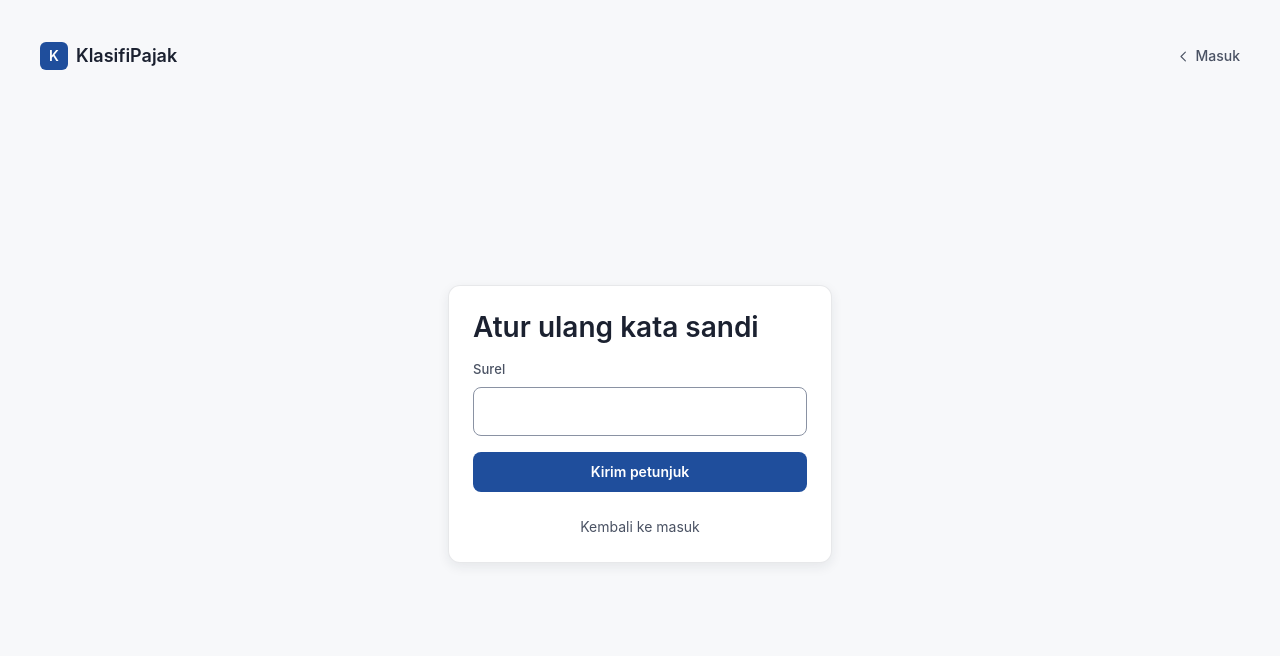
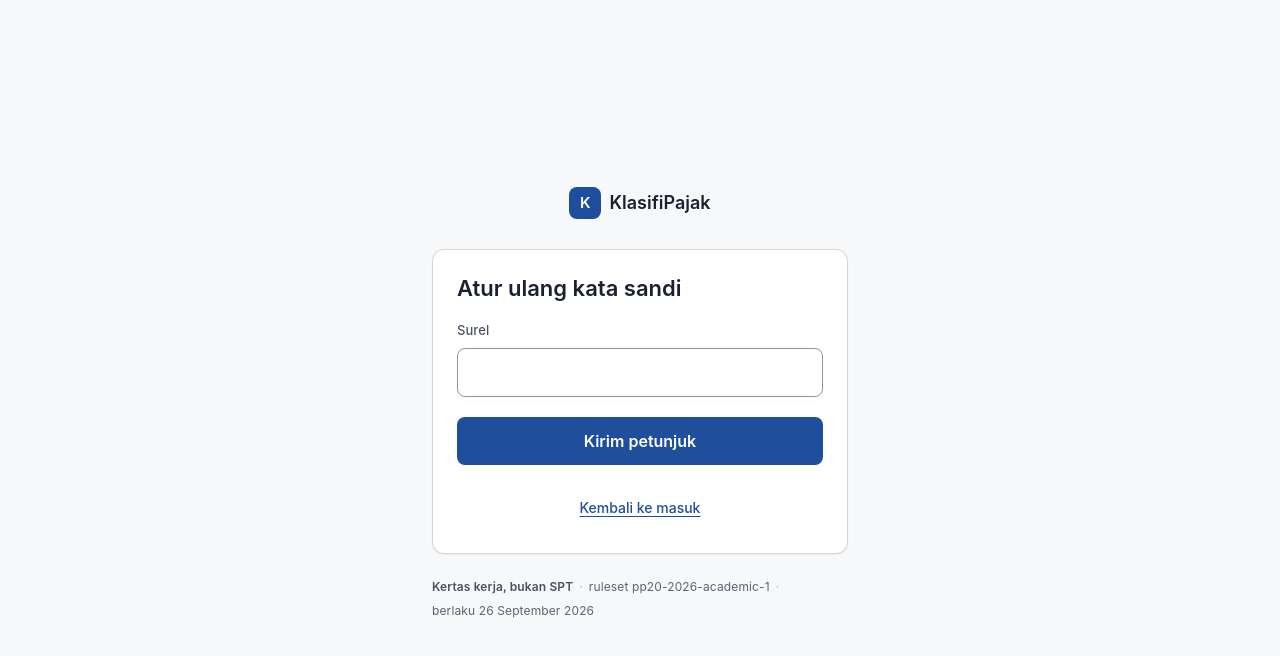
Before and after one commit to Leaqmin-raptorgate/ippl-KlasifiPajak, a Vue app in the folder frontend/: page /atur-ulang in a window 1280 px wide. Shown: the top 656 px of the page. Built offline with nearby package versions, Linux system fonts and the light colour scheme.

Commit message:
feat(frontend): restyle the password reset page to match sign-in
Same centred card and product mark as the sign-in page. Requests, token
confirmation, status and error messages and the workpaper note are kept
as they were.

Co-Authored-By: Claude Haiku 5.5 <noreply@anthropic.com>

```diff
--- a/frontend/src/pages/AturUlangPage.vue
+++ b/frontend/src/pages/AturUlangPage.vue
@@ -4,8 +4,8 @@ import { computed, ref } from "vue";
 import { useRoute } from "vue-router";
 import AppButton from "@/components/ui/AppButton.vue";
 import AppField from "@/components/ui/AppField.vue";
-import AppIcon from "@/components/ui/AppIcon.vue";
 import AppInput from "@/components/ui/AppInput.vue";
+import WorkpaperNote from "@/components/app/WorkpaperNote.vue";
 import { ApiFailure } from "@/lib/api";
 import { useSessionStore } from "@/stores/session";
 
@@ -49,20 +49,14 @@ async function kirim() {
 </script>
 
 <template>
-  <div class="page atur-ulang">
-    <header class="top">
-      <RouterLink to="/" class="brand">
+  <div class="atur-ulang">
+    <main class="stage">
+      <RouterLink to="/" class="brand" aria-label="KlasifiPajak, beranda">
         <span class="mark" aria-hidden="true">K</span>
         <span class="word">KlasifiPajak</span>
       </RouterLink>
-      <RouterLink to="/masuk" class="back">
-        <AppIcon name="chevronLeft" :size="15" :stroke-width="1.8" />
-        Masuk
-      </RouterLink>
-    </header>
 
-    <main class="stage">
-      <form class="card kp-materialize" @submit.prevent="kirim">
+      <form class="card" @submit.prevent="kirim">
         <h1 class="h1">{{ token ? "Kata sandi baru" : "Atur ulang kata sandi" }}</h1>
         <p v-if="pesan" class="pesan" role="status">{{ pesan }}</p>
         <p v-if="galat" class="galat" role="alert">{{ galat }}</p>
@@ -79,100 +73,94 @@ async function kirim() {
               required
             />
           </AppField>
-          <AppButton type="submit" variant="primary" block :disabled="sibuk">
+          <AppButton type="submit" variant="primary" size="lg" block :disabled="sibuk">
             {{ token ? "Simpan kata sandi" : "Kirim petunjuk" }}
           </AppButton>
         </template>
-        <AppButton v-else to="/masuk" variant="primary" block> Masuk sekarang </AppButton>
-        <RouterLink to="/masuk" class="kembali">Kembali ke masuk</RouterLink>
+        <AppButton v-else to="/masuk" variant="primary" size="lg" block> Masuk sekarang </AppButton>
+        <RouterLink to="/masuk" class="helper">Kembali ke masuk</RouterLink>
       </form>
+
+      <WorkpaperNote publik class="foot-note" />
     </main>
   </div>
 </template>
 
 <style scoped>
-.page {
+/* Tokens only. Same centred column as the sign-in page. */
+
+.atur-ulang {
   min-height: 100svh;
-  background: var(--canvas);
   display: flex;
   flex-direction: column;
+  background: var(--canvas);
+  color: var(--ink);
+  padding-inline: var(--gutter);
 }
-.atur-ulang {
-  padding: var(--s-4) var(--s-4) calc(var(--s-8) + var(--safe-b));
+
+.stage {
+  flex: 1;
+  display: flex;
+  flex-direction: column;
+  align-items: center;
+  justify-content: center;
+  gap: var(--s-6);
+  width: 100%;
+  max-width: 26rem;
+  margin-inline: auto;
+  padding-block: var(--s-10);
 }
-@media (min-width: 768px) {
-  .atur-ulang {
-    padding: var(--s-6) var(--s-6) var(--s-10);
-  }
-}
-@media (min-width: 1280px) {
-  .atur-ulang {
-    padding-inline: var(--s-10);
-  }
-}
-.top {
-  display: flex;
-  align-items: center;
-  justify-content: space-between;
-  gap: var(--s-4);
-  min-height: var(--topbar-h);
-}
+
 .brand {
-  display: flex;
+  display: inline-flex;
   align-items: center;
   gap: var(--s-2);
-  min-height: 2.5rem;
+  min-height: 2.75rem;
+  color: var(--ink);
+  border-radius: var(--r-md);
 }
+
 .mark {
   display: grid;
   place-items: center;
-  width: 1.75rem;
-  height: 1.75rem;
+  width: 2rem;
+  height: 2rem;
   flex: none;
-  border-radius: var(--r-sm);
+  border-radius: var(--r-md);
   background: var(--accent);
   color: var(--accent-ink);
-  font: 600 0.875rem/1 var(--font-sans);
+  font: 600 0.9375rem/1 var(--font-sans);
 }
+
 .word {
   font: var(--t-title-3);
   letter-spacing: var(--track-title-3);
   white-space: nowrap;
 }
-.back {
-  display: inline-flex;
-  align-items: center;
-  gap: var(--s-1);
-  min-height: 2.5rem;
-  font: var(--t-label);
-  letter-spacing: var(--track-label);
-  color: var(--ink-2);
-  transition: color var(--t-fast) var(--ease-out-soft);
-}
-.back:hover {
-  color: var(--ink);
-}
-.stage {
-  flex: 1;
-  display: grid;
-  place-items: center;
-  padding: var(--s-6);
-}
+
 .card {
-  width: min(100%, 24rem);
+  width: 100%;
   display: flex;
   flex-direction: column;
-  gap: var(--s-4);
+  gap: var(--s-5);
   padding: var(--s-6);
   background: var(--surface);
-  border: 1px solid var(--hairline);
+  border: 1px solid var(--hairline-strong);
   border-radius: var(--r-lg);
-  box-shadow: var(--shadow-2);
+  box-shadow: var(--shadow-1);
 }
+
+@media (max-width: 479px) {
+  .card {
+    padding: var(--s-5);
+  }
+}
+
 .h1 {
-  font: var(--t-title-1);
-  letter-spacing: var(--track-title-1);
+  font: var(--t-title-2);
+  letter-spacing: var(--track-title-2);
 }
+
 .pesan {
   font: var(--t-body-sm);
   color: var(--cat-usaha-ink);
@@ -182,22 +170,36 @@ async function kirim() {
   border-radius: var(--r-md);
   line-height: 1.45;
 }
+
 .galat {
   font: var(--t-body-sm);
-  color: var(--danger, var(--ink));
+  color: var(--cat-ask-ink);
   background: var(--cat-ask-bg);
   border: 1px solid var(--cat-ask-line);
   padding: var(--s-3);
   border-radius: var(--r-md);
   line-height: 1.45;
 }
-.kembali {
-  font: var(--t-body-sm);
-  color: var(--ink-2);
+
+/* Helper link: 44px tap target, underlined. */
+.helper {
+  display: inline-flex;
+  align-items: center;
+  justify-content: center;
+  min-height: 2.75rem;
+  font: var(--t-label);
+  color: var(--accent);
+  text-decoration: underline;
+  text-underline-offset: 3px;
+  border-radius: var(--r-md);
   text-align: center;
-  margin-top: var(--s-2);
 }
-.kembali:hover {
-  color: var(--ink);
+
+.helper:hover {
+  color: var(--accent-hover);
+}
+
+.foot-note {
+  text-align: center;
 }
 </style>
```
